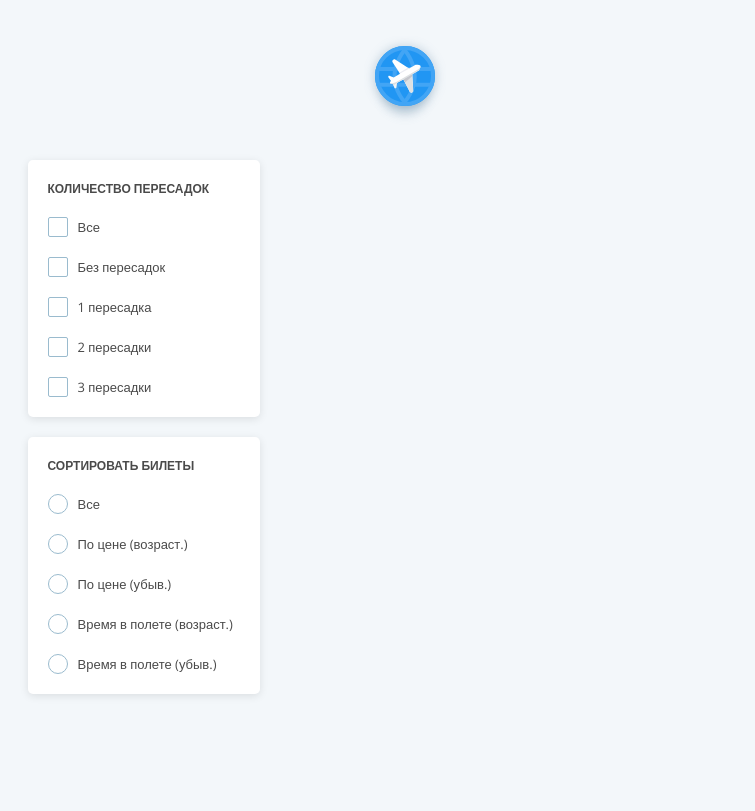
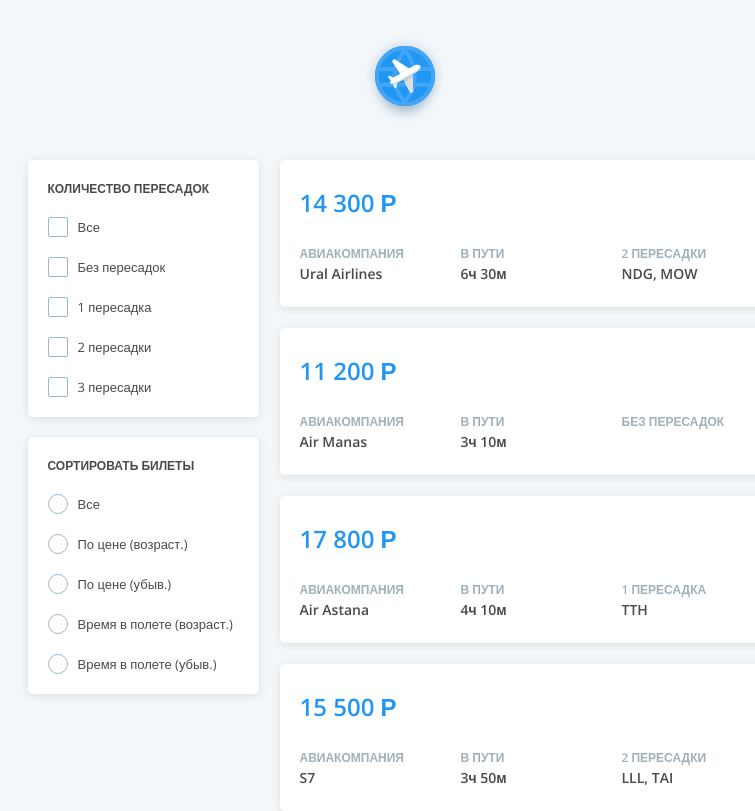
Before and after one commit to maksim4k1/Avia-Travel, a React (Create React App) app: page / in a window 1280 px wide. Shown: the top 811 px of the page, without its empty margins (235-990 px from the left). Built offline with nearby package versions, Linux system fonts and the light colour scheme.

Commit message:
added tickets list

```diff
--- /dev/null
+++ b/src/components/Ticket/index.jsx
@@ -0,0 +1,64 @@
+import React from "react";
+import styled from "styled-components";
+import { gap } from "../../styles/mixins";
+
+const TicketElement = styled.li`
+  width: 100%;
+  height: 147px;
+  padding: 26px 20px 32px;
+  display: flex;
+  flex-flow: column;
+  ${gap("26px")}
+  background: var(--color-white);
+  border-radius: 5px;
+  box-shadow: var(--main-shadow);
+`;
+const Price = styled.div`
+  color: var(--color-blue);
+  font-size: 24px;
+  font-weight: 600;
+`;
+const Info = styled.ul`
+  display: flex;
+  justify-content: space-between;
+  ${gap("20px")}
+`;
+const InfoItem = styled.li`
+  width: 141px;
+`;
+const InfoTitle = styled.h5`
+  color: var(--color-grey);
+  font-size: 12px;
+  font-weight: 600;
+  line-height: 18px;
+  text-transform: uppercase;
+`;
+const Text = styled.p`
+  font-size: 14px;
+  font-weight: 600;
+  line-height: 21px;
+`;
+
+function Ticket ({ticket}) {
+  return(
+    <TicketElement>
+      <Price>{Math.floor(ticket.price / 1000)} {ticket.price % 1000} Р</Price>
+      <Info>
+        <InfoItem>
+          <InfoTitle>Авиакомпания</InfoTitle>
+          <Text>{ticket.name}</Text>
+        </InfoItem>
+        <InfoItem>
+          <InfoTitle>В пути</InfoTitle>
+          <Text>{Math.floor(ticket.wayMinutes / 60)}ч {ticket.wayMinutes % 60}м</Text>
+        </InfoItem>
+        <InfoItem>
+          <InfoTitle>{ticket.transfers.length ? ticket.transfers.length + ` пересадк${ticket.transfers.length > 1 ? "и" : "а"}` : "Без пересадок"}</InfoTitle>
+          <Text>{ticket.transfers.join(", ")}</Text>
+        </InfoItem>
+      </Info>
+    </TicketElement>
+  );
+}
+
+export default Ticket;
--- /dev/null
+++ b/src/components/Tickets/index.jsx
@@ -0,0 +1,24 @@
+import React from "react";
+import styled from "styled-components";
+import { gap } from "../../styles/mixins";
+import Ticket from "../Ticket";
+
+const TicketsElement = styled.ul`
+  display: flex;
+  flex-flow: column;
+  ${gap("21px")}
+`;
+
+function Tickets ({tickets}) {
+  return(
+    <TicketsElement>
+      {
+        tickets.map((ticket, index) => {
+          return <Ticket key={index} ticket={ticket}/>
+        })
+      }
+    </TicketsElement>
+  );
+}
+
+export default Tickets;
--- a/src/pages/Main.jsx
+++ b/src/pages/Main.jsx
@@ -1,7 +1,9 @@
 import React from "react";
 import styled from "styled-components";
 import Filter from "../components/Filter";
+import Tickets from "../components/Tickets";
 import { gap } from "../styles/mixins";
+import tickets from "../db/index";
 
 const MainElement = styled.div`
   display: flex;
@@ -12,6 +14,7 @@ function Main () {
   return(
     <MainElement>
       <Filter/>
+      <Tickets tickets={tickets}/>
     </MainElement>
   );
 }
```
